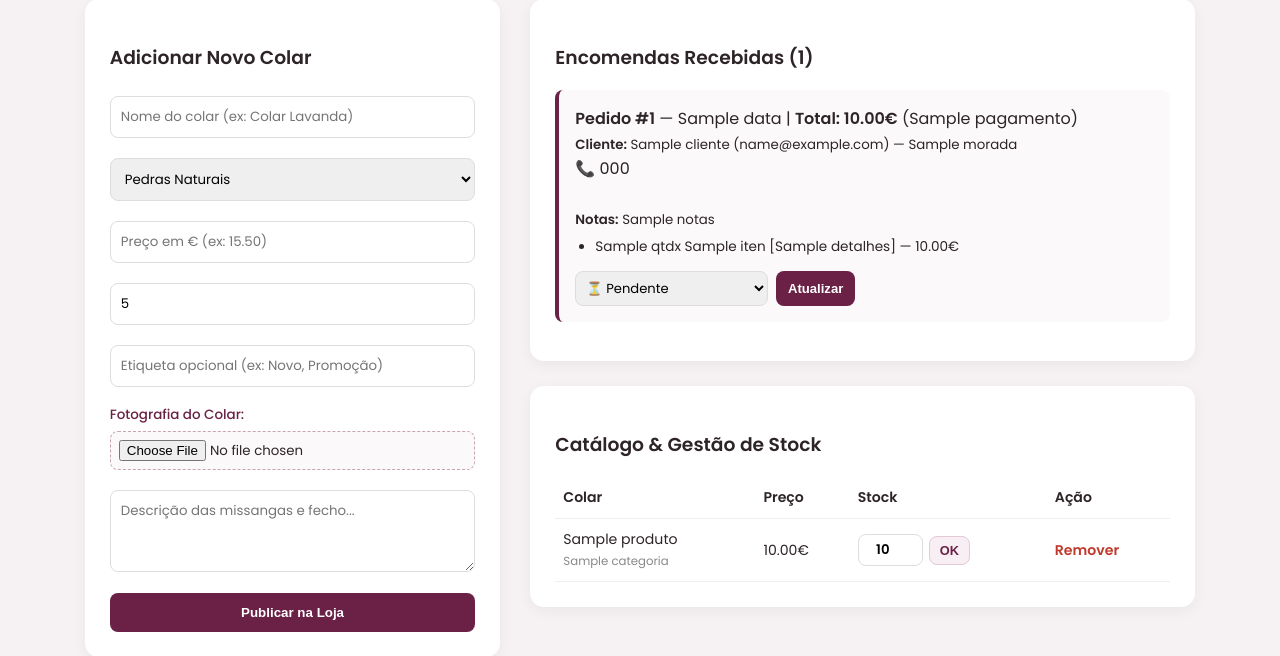
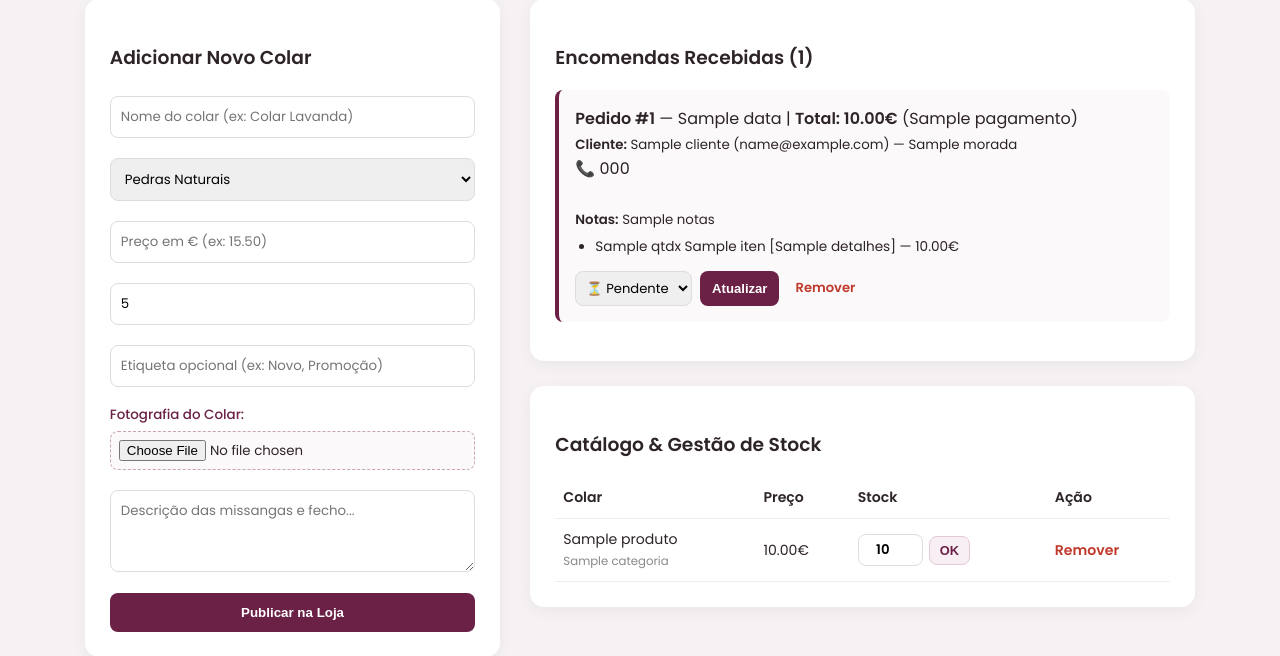
Before and after one commit to joaopedrobacelar2009-crypto/amora-store, a Flask app: template templates/admin.html in a window 1280 px wide. Shown: the part 291-947 px from the top of the page. Run offline with Flask 3, Linux system fonts and the light colour scheme; the template is opened without the code that fills it: most values are stand-ins (such as "Sample title", 1, 10 or a date in 2020); some libraries are stand-ins or nearby versions.

Commit message:
Update admin.html

```diff
--- a/templates/admin.html
+++ b/templates/admin.html
@@ -82,7 +82,7 @@
                         <li>{{ i.qtd }}x {{ i.nome }} [{{ i.detalhes }}] — {{ "%.2f"|format(i.preco) }}€</li>
                         {% endfor %}
                     </ul>
-                    <form class="estado-form" method="POST" action="/admin/estado/{{ e.id }}">
+<form class="estado-form" method="POST" action="/admin/estado/{{ e.id }}">
                         <select name="estado">
                             <option value="Pendente" {% if e.estado == 'Pendente' %}selected{% endif %}>⏳ Pendente</option>
                             <option value="Pago" {% if e.estado == 'Pago' %}selected{% endif %}>💳 Pago</option>
@@ -90,6 +90,7 @@
                             <option value="Entregue" {% if e.estado == 'Entregue' %}selected{% endif %}>✅ Entregue</option>
                         </select>
                         <button type="submit">Atualizar</button>
+                        <a href="/admin/apagar_encomenda/{{ e.id }}" class="apagar" onclick="return confirm('Tens a certeza que queres remover o Pedido #{{ e.id }}? Esta ação não pode ser desfeita.');" style="align-self:center;margin-left:8px;font-size:0.82rem;">Remover</a>
                     </form>
                 </div>
                 {% endfor %}
```
